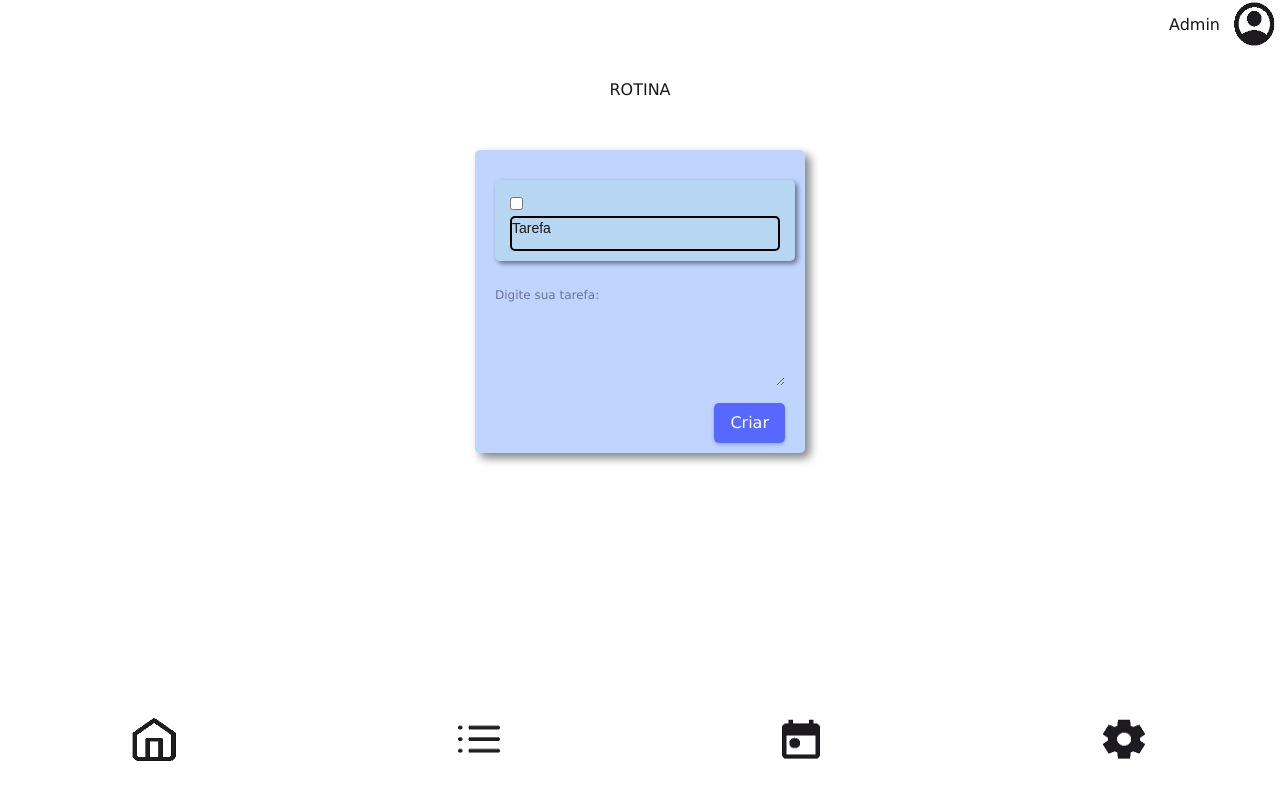
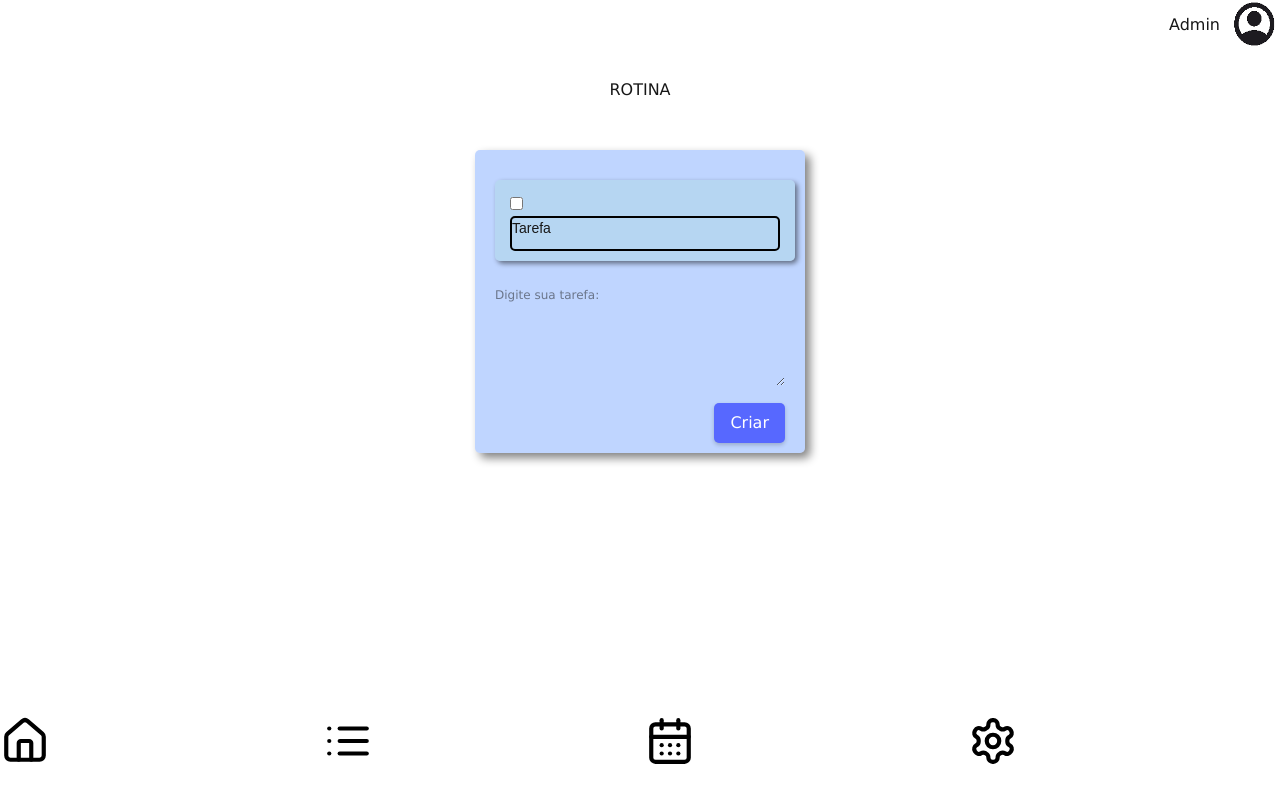
Before and after one commit to theonv/T-Pago, a Next.js app in the folder tp/: page /home in a window 1280 px wide. Built offline with nearby package versions, Linux system fonts and the light colour scheme.

Commit message:
jsx e componentes

```diff
--- a/tp/src/app/config/page.js
+++ b/tp/src/app/config/page.jsx
@@ -1,4 +1,5 @@
 import '../../estilos/config.css'
+import Footer from '../../componentes/footer/footer.jsx'
 
 export default function Config() {
     return (
@@ -30,14 +31,7 @@
             </div>
         </div>
     </main>
-    <footer>
-        <picture class="options">
-            <img src="../img/home.png" alt="" onclick="home()"/>
-            <img src="../img/3s.png" alt="" onclick="listas()"/>
-            <img src="../img/calendario.png" alt=""/>
-            <img src="../img/engrenagem.png" alt="" onclick="config()"/>
-        </picture>
-    </footer>
+    <Footer/>
 
     <script>
         document.getElementById('editarPerfil').addEventListener('click', function() {
--- a/tp/src/app/editarperfil/page.js
+++ b/tp/src/app/editarperfil/page.jsx
@@ -1,4 +1,5 @@
 import '../../estilos/editarperfil.css'
+import Footer from '../../components/Footer'
 
 export default function EditarPerfil() {
     return (
@@ -33,14 +34,7 @@
             </div>
         </div>
     </main>
-    <footer>
-        <picture class="options">
-            <img src="../img/home.png" alt="" onclick="home()"/>
-            <img src="../img/3s.png" alt="" onclick="listas()"/>
-            <img src="../img/calendario.png" alt=""/>
-            <img src="../img/engrenagem.png" alt="" onclick="config()"/>
-        </picture>
-    </footer>
+    <Footer/>
         </>
     )
 }
--- a/tp/src/app/home/page.js
+++ b/tp/src/app/home/page.jsx
@@ -1,4 +1,5 @@
 import '../../estilos/home.css'
+import Footer from '../../componentes/footer/footer.jsx'
 
 const dadosJson = require('../../funcao/dados.json');
 const email = dadosJson.email;
@@ -33,14 +34,7 @@
             </div>
         </div>
     </main>
-    <footer>
-        <picture class="options">
-            <img src="../img/home.png" alt="" onclick="home()"/>
-            <img src="../img/3s.png" alt="" onclick="listas()"/>
-            <img src="../img/calendario.png" alt="" onclick="calendario()"/>
-            <img src="../img/engrenagem.png" alt="" onclick="config()"/>
-        </picture>
-    </footer>
+    <Footer/>
     </>
   );
 }
--- a/tp/src/app/listas/page.js
+++ b/tp/src/app/listas/page.jsx
@@ -1,4 +1,5 @@
 import '../../estilos/listas.css'
+import Footer from '../../componentes/footer/footer.jsx'
 
 export default function Listas() {
     return (
@@ -21,14 +22,7 @@
                     </p>
                 </div>
             </main>
-            <footer>
-                <picture class="options">
-                    <img src="../img/home.png" alt="" onclick="home()"/>
-                    <img src="../img/3s.png" alt="" onclick="listas()"/>
-                    <img src="../img/calendario.png" alt=""/>
-                    <img src="../img/engrenagem.png" alt="" onclick="config()"/>
-                </picture>
-            </footer>
+            <Footer/>
             </>
 )
 }
--- a/tp/src/app/notification/page.js
+++ /dev/null
@@ -1,67 +0,0 @@
-import '../../estilos/notification.css'
-
-export default function Notification() {
-    return (
-        <>
-            <header>
-                <div class="cliente">EU</div>
-                <picture>
-                    <img src="../img/icon.png" alt="simbolo de icone de perfil"/>
-                </picture>
-            </header>
-            <div class="corpo">
-                <h1 class="titulo">
-                    NOTIFICAÇÕES
-                </h1>
-            </div>
-            <main>
-                <div>
-                    <div class="box">
-                        <p class="conf">
-                            LEMBRETE DE ATIVIDADE
-                        </p>
-                        <label class="switch">
-                            <input type="checkbox" id="toggle1" checked/>
-                                <span class="slider round"></span>
-                        </label>
-                    </div><br/>
-                        <div class="box">
-                            <p class="conf">
-                                LEMBRETE DE DATA
-                            </p>
-                            <label class="switch">
-                                <input type="checkbox" id="toggle2" checked/>
-                                    <span class="slider round"></span>
-                            </label>
-                        </div><br/>
-                            <div class="box">
-                                <p class="conf">
-                                    SOM DO LEMBRETE
-                                </p>
-                                <label class="switch">
-                                    <input type="checkbox" id="toggle3" checked/>
-                                        <span class="slider round"></span>
-                                </label>
-                            </div><br/>
-                                <div class="box">
-                                    <p class="conf">
-                                        VIBRAÇÃO
-                                    </p>
-                                    <label class="switch">
-                                        <input type="checkbox" id="toggle4" checked/>
-                                            <span class="slider round"></span>
-                                    </label>
-                                </div>
-                            </div>
-                        </main>
-                        <footer>
-                            <picture class="options">
-                                <img src="../img/home.png" alt="" onclick="home()"/>
-                                <img src="../img/3s.png" alt="" onclick="listas()"/>
-                                <img src="../img/calendario.png" alt=""/>
-                                <img src="../img/engrenagem.png" alt="" onclick="config()"/>
-                                            </picture>
-                                        </footer>
-                                    </>
-                                    )
-}
--- /dev/null
+++ b/tp/src/app/notification/page.jsx
@@ -0,0 +1,61 @@
+import Footer from '@/componentes/footer/footer'
+import '../../estilos/notification.css'
+
+export default function Notification() {
+    return (
+        <>
+            <header>
+                <div class="cliente">EU</div>
+                <picture>
+                    <img src="../img/icon.png" alt="simbolo de icone de perfil" />
+                </picture>
+            </header>
+            <div class="corpo">
+                <h1 class="titulo">
+                    NOTIFICAÇÕES
+                </h1>
+            </div>
+            <main>
+                <div>
+                    <div class="box">
+                        <p class="conf">
+                            LEMBRETE DE ATIVIDADE
+                        </p>
+                        <label class="switch">
+                            <input type="checkbox" id="toggle1" checked />
+                            <span class="slider round"></span>
+                        </label>
+                    </div><br />
+                    <div class="box">
+                        <p class="conf">
+                            LEMBRETE DE DATA
+                        </p>
+                        <label class="switch">
+                            <input type="checkbox" id="toggle2" checked />
+                            <span class="slider round"></span>
+                        </label>
+                    </div><br />
+                    <div class="box">
+                        <p class="conf">
+                            SOM DO LEMBRETE
+                        </p>
+                        <label class="switch">
+                            <input type="checkbox" id="toggle3" checked />
+                            <span class="slider round"></span>
+                        </label>
+                    </div><br />
+                    <div class="box">
+                        <p class="conf">
+                            VIBRAÇÃO
+                        </p>
+                        <label class="switch">
+                            <input type="checkbox" id="toggle4" checked />
+                            <span class="slider round"></span>
+                        </label>
+                    </div>
+                </div>
+            </main>
+            <Footer/>
+                </>
+    )
+}
--- /dev/null
+++ b/tp/src/componentes/footer/footer.jsx
@@ -0,0 +1,43 @@
+import '../../estilos/footer.css'
+
+export default function Footer() {
+    return (
+        <footer>
+            <picture className="options">
+            {/*Casa*/}
+                <svg xmlns="http://www.w3.org/2000/svg" width="50" height="50" viewBox="0 0 24 24" fill="none" stroke="#000000" strokeWidth="2" strokeLinecap="round" strokeLinejoin="round">
+                    <path d="M15 21v-8a1 1 0 0 0-1-1h-4a1 1 0 0 0-1 1v8"></path>
+                    <path d="M3 10a2 2 0 0 1 .709-1.528l7-5.999a2 2 0 0 1 2.582 0l7 5.999A2 2 0 0 1 21 10v9a2 2 0 0 1-2 2H5a2 2 0 0 1-2-2z"></path>
+                </svg>
+
+            {/*Listas*/}
+                <svg xmlns="http://www.w3.org/2000/svg" width="50" height="50" viewBox="0 0 24 24" fill="none" stroke="#000000" stroke-width="2" stroke-linecap="round" stroke-linejoin="round">
+                <line x1="8" x2="21" y1="6" y2="6"></line>
+                <line x1="8" x2="21" y1="12" y2="12"></line>
+                <line x1="8" x2="21" y1="18" y2="18"></line>
+                <line x1="3" x2="3.01" y1="6" y2="6"></line>
+                <line x1="3" x2="3.01" y1="12" y2="12"></line>
+                <line x1="3" x2="3.01" y1="18" y2="18"></line></svg>
+
+            {/*Calendário*/}
+                <svg xmlns="http://www.w3.org/2000/svg" width="50" height="50" viewBox="0 0 24 24" fill="none" stroke="#000000" stroke-width="2" stroke-linecap="round" stroke-linejoin="round">
+                <path d="M8 2v4"></path>
+                <path d="M16 2v4"></path>
+                <rect width="18" height="18" x="3" y="4" rx="2"></rect>
+                <path d="M3 10h18"></path>
+                <path d="M8 14h.01"></path>
+                <path d="M12 14h.01"></path>
+                <path d="M16 14h.01"></path>
+                <path d="M8 18h.01"></path>
+                <path d="M12 18h.01"></path>
+                <path d="M16 18h.01"></path>
+                </svg>
+
+            {/*Configurações*/}
+            <svg xmlns="http://www.w3.org/2000/svg" width="50" height="50" viewBox="0 0 24 24" fill="none" stroke="#000000" stroke-width="2" stroke-linecap="round" stroke-linejoin="round">
+            <path d="M12.22 2h-.44a2 2 0 0 0-2 2v.18a2 2 0 0 1-1 1.73l-.43.25a2 2 0 0 1-2 0l-.15-.08a2 2 0 0 0-2.73.73l-.22.38a2 2 0 0 0 .73 2.73l.15.1a2 2 0 0 1 1 1.72v.51a2 2 0 0 1-1 1.74l-.15.09a2 2 0 0 0-.73 2.73l.22.38a2 2 0 0 0 2.73.73l.15-.08a2 2 0 0 1 2 0l.43.25a2 2 0 0 1 1 1.73V20a2 2 0 0 0 2 2h.44a2 2 0 0 0 2-2v-.18a2 2 0 0 1 1-1.73l.43-.25a2 2 0 0 1 2 0l.15.08a2 2 0 0 0 2.73-.73l.22-.39a2 2 0 0 0-.73-2.73l-.15-.08a2 2 0 0 1-1-1.74v-.5a2 2 0 0 1 1-1.74l.15-.09a2 2 0 0 0 .73-2.73l-.22-.38a2 2 0 0 0-2.73-.73l-.15.08a2 2 0 0 1-2 0l-.43-.25a2 2 0 0 1-1-1.73V4a2 2 0 0 0-2-2z"></path>
+            <circle cx="12" cy="12" r="3"></circle></svg>
+            </picture>
+        </footer>
+    )
+}
--- /dev/null
+++ b/tp/src/estilos/footer.css
@@ -0,0 +1,3 @@
+footer{
+    background-color: var(--background)
+}
```
Also changed, not shown: tp/src/app/cadastro/page.jsx (renamed from tp/src/app/cadastro/page.js), tp/src/app/esqsenha/page.jsx (renamed from tp/src/app/esqsenha/page.js), tp/src/app/layout.jsx (renamed from tp/src/app/layout.js), tp/src/app/page.jsx (renamed from tp/src/app/page.js).
